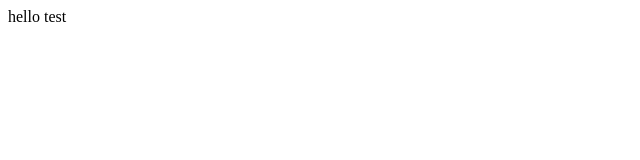
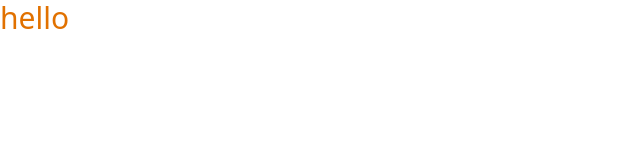
Before and after one commit to amir-hossein13/sportiva, a React (Vite) app in the folder frontend/: page / in a window 1280 px wide. Shown: the top 160 px of the page, without its empty margins (0-640 px from the left). Built offline with nearby package versions, Linux system fonts and the light colour scheme.

Commit message:
add tailwind css

```diff
--- a/frontend/package.json
+++ b/frontend/package.json
@@ -10,8 +10,10 @@
     "preview": "vite preview"
   },
   "dependencies": {
+    "@tailwindcss/vite": "^4.1.10",
     "react": "^19.0.0",
-    "react-dom": "^19.0.0"
+    "react-dom": "^19.0.0",
+    "tailwindcss": "^4.1.10"
   },
   "devDependencies": {
     "@eslint/js": "^9.19.0",
--- a/frontend/src/App.tsx
+++ b/frontend/src/App.tsx
@@ -1,6 +1,6 @@
 
 function App() {
-  return <div>hello test</div>;
+  return <div className="text-3xl text-amber-600">hello</div>;
 }
 
 export default App;
--- /dev/null
+++ b/frontend/src/index.css
@@ -0,0 +1 @@
+@import "tailwindcss";
--- a/frontend/src/main.tsx
+++ b/frontend/src/main.tsx
@@ -1,7 +1,7 @@
 import { StrictMode } from 'react'
 import { createRoot } from 'react-dom/client'
 import App from './App.tsx'
-
+import './index.css'
 createRoot(document.getElementById('root')!).render(
   <StrictMode>
     <App />
```
Also changed, not shown: 1 other file (tests, documents, lock files or other folders).
